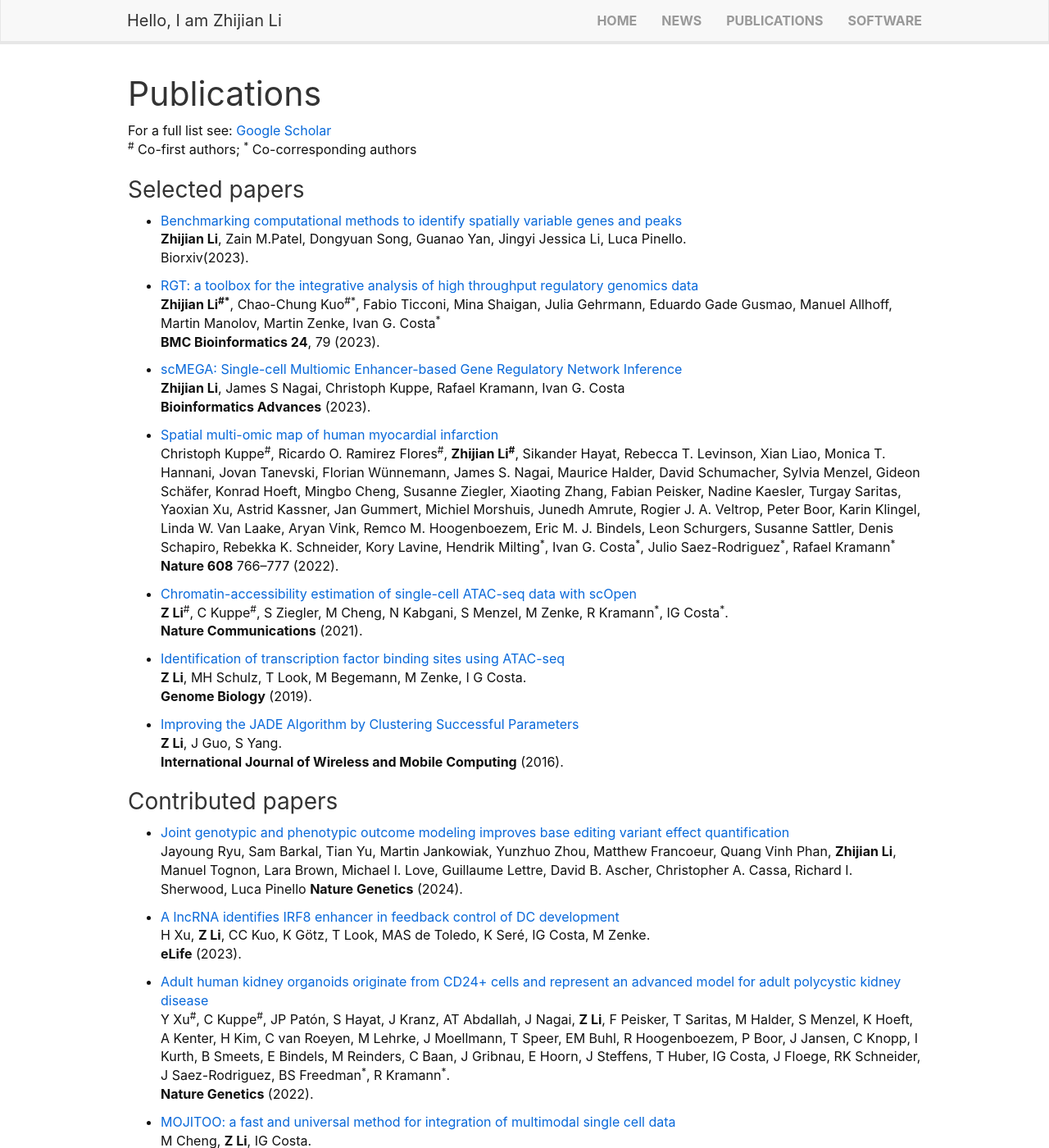
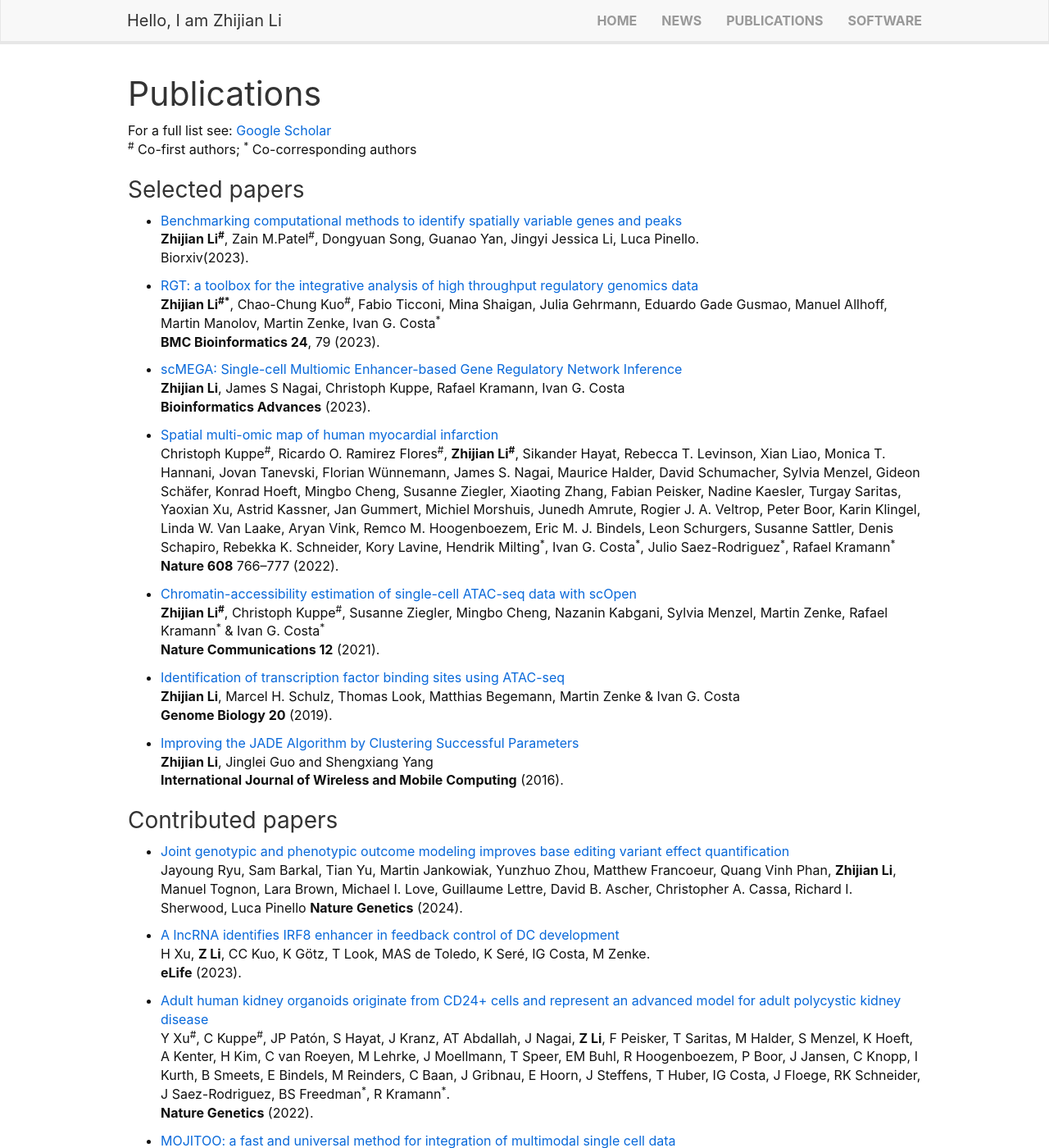
Before and after one commit to lzj1769/lzj1769.github.io, a Jekyll site: the page built from _pages/publications.md, in a window 1280 px wide and 1400 px high. Shown: the whole window at 82% size. Built offline with Jekyll 4.4.1, drawn with Linux system fonts in a browser that asks for light colours; nearby versions of some CDN libraries.

Commit message:
update publication

```diff
--- a/_pages/publications.md
+++ b/_pages/publications.md
@@ -13,11 +13,11 @@ For a full list see: [Google Scholar](https://scholar.google.de/citations?user=x
 ### Selected papers
 
 * [Benchmarking computational methods to identify spatially variable genes and peaks](https://www.biorxiv.org/content/10.1101/2023.12.02.569717v1.abstract) \
-**Zhijian Li**, Zain M.Patel, Dongyuan Song, Guanao Yan, Jingyi Jessica Li, Luca Pinello. \
+**Zhijian Li<sup>\#</sup>**, Zain M.Patel<sup>\#</sup>, Dongyuan Song, Guanao Yan, Jingyi Jessica Li, Luca Pinello. \
 Biorxiv(2023).
 
 * [RGT: a toolbox for the integrative analysis of high throughput regulatory genomics data](https://bmcbioinformatics.biomedcentral.com/articles/10.1186/s12859-023-05184-5) \
-**Zhijian Li<sup>\#\*</sup>**, Chao-Chung Kuo<sup>\#\*</sup>, Fabio Ticconi, Mina Shaigan, Julia Gehrmann, Eduardo Gade Gusmao, Manuel Allhoff, Martin Manolov, Martin Zenke, Ivan G. Costa<sup>\*</sup> \
+**Zhijian Li<sup>\#\*</sup>**, Chao-Chung Kuo<sup>\#</sup>, Fabio Ticconi, Mina Shaigan, Julia Gehrmann, Eduardo Gade Gusmao, Manuel Allhoff, Martin Manolov, Martin Zenke, Ivan G. Costa<sup>\*</sup> \
 **BMC Bioinformatics 24**, 79 (2023).
 
 * [scMEGA: Single-cell Multiomic Enhancer-based Gene Regulatory Network Inference](https://academic.oup.com/bioinformaticsadvances/advance-article/doi/10.1093/bioadv/vbad003/6986159?login=false) \
@@ -30,15 +30,15 @@ Christoph Kuppe<sup>\#</sup>, Ricardo O. Ramirez Flores<sup>\#</sup>, **Zhijian
 **Nature 608** 766–777 (2022).
 
 * [Chromatin-accessibility estimation of single-cell ATAC-seq data with scOpen](https://www.nature.com/articles/s41467-021-26530-2)\
-**Z Li**<sup>\#</sup>, C Kuppe<sup>\#</sup>, S Ziegler, M Cheng, N Kabgani, S Menzel, M Zenke, R Kramann<sup>\*</sup>, IG Costa<sup>\*</sup>.\
-**Nature Communications** (2021).
+**Zhijian Li<sup>\#</sup>**, Christoph Kuppe<sup>\#</sup>, Susanne Ziegler, Mingbo Cheng, Nazanin Kabgani, Sylvia Menzel, Martin Zenke, Rafael Kramann<sup>\*</sup> & Ivan G. Costa<sup>\*</sup> \
+**Nature Communications 12** (2021).
 
 * [Identification of transcription factor binding sites using ATAC-seq](https://genomebiology.biomedcentral.com/articles/10.1186/s13059-019-1642-2)\
-**Z Li**, MH Schulz, T Look, M Begemann, M Zenke, I G Costa.\
-**Genome Biology** (2019).
+**Zhijian Li**, Marcel H. Schulz, Thomas Look, Matthias Begemann, Martin Zenke & Ivan G. Costa \
+**Genome Biology 20** (2019).
 
 * [Improving the JADE Algorithm by Clustering Successful Parameters](https://www.inderscienceonline.com/doi/abs/10.1504/IJWMC.2016.081159)\
-**Z Li**, J Guo, S Yang.\
+**Zhijian Li**, Jinglei Guo and Shengxiang Yang\
 **International Journal of Wireless and Mobile Computing** (2016).
 
 ### Contributed papers
```
